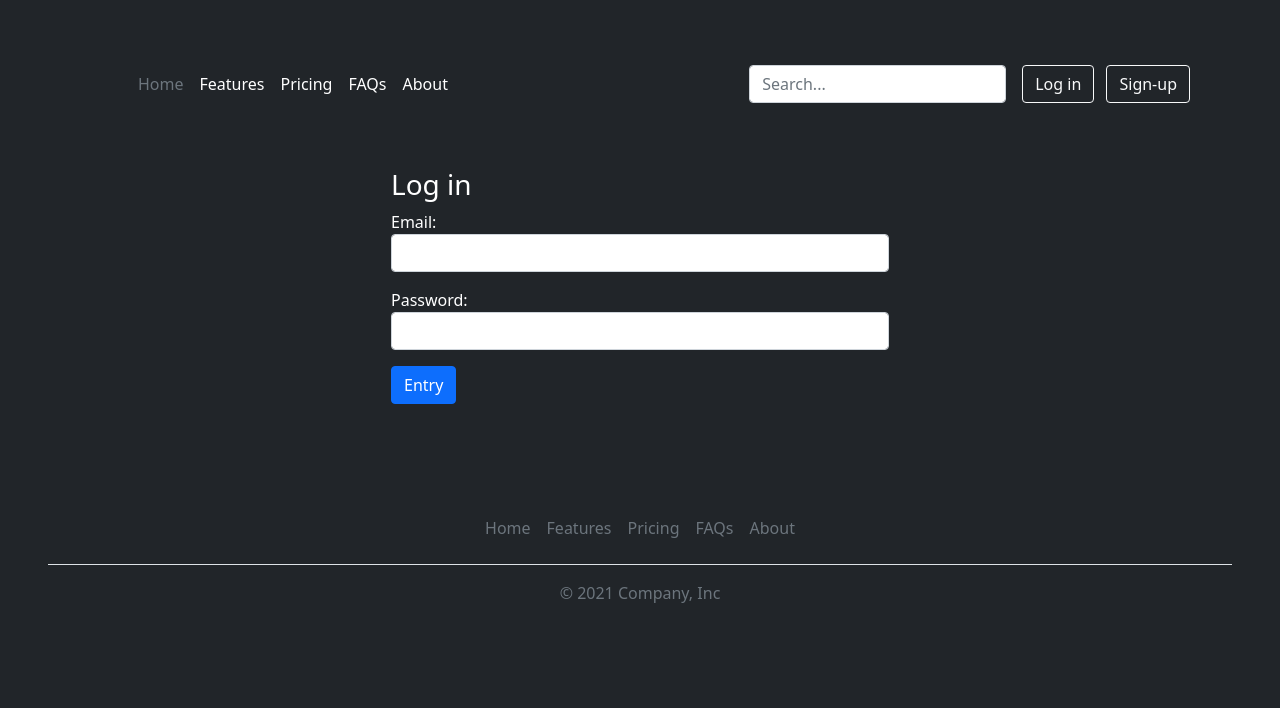
After one commit to EvgMZ/Drf_test, a Django app: page /accounts/login in a window 1280 px wide. The commit adds this page. Shown: the top 708 px of the page. Run offline with Django 3.2, Linux system fonts and the light colour scheme.

Commit message:
add register user, change settings

```diff
--- a/src/accounts/forms.py
+++ b/src/accounts/forms.py
@@ -1,6 +1,7 @@
 from django import forms
 from django.contrib.auth import authenticate, get_user_model
-
+from django.contrib.auth.hashers import check_password
+from django.forms import fields
 
 User = get_user_model()
 
@@ -14,11 +15,39 @@ class UserLoginForm(forms.Form):
     )
 
     def clean(self, *args, **kwargs):
-        email = self.cleaned_data.get('email')
-        password = self.cleaned_data.get('password')
+        email = self.cleaned_data.get('email').strip()
+        password = self.cleaned_data.get('password').strip()
         if email and password:
             qs = User.objects.filter(email=email)
             if not qs.exists():
                 raise forms.ValidationError('User is not find')
+            if not check_password(password, qs[0].password):
+                raise forms.ValidationError('Password wrong')
+            user = authenticate(email=email, password=password)
+            if not user:
+                raise forms.ValidationError('Accounts is not active')
+        return super(UserLoginForm, self).clean(*args, **kwargs)
 
-            user = authenticate(email=email, password=password)
+
+class UserRegistraionForm(forms.ModelForm):
+    email = forms.CharField(
+        widget=forms.EmailInput(attrs={'class': 'form-control'})
+    )
+    password = forms.CharField(
+        label='Write password',
+        widget=forms.PasswordInput(attrs={'class': 'form-control'})
+    )
+    password2 = forms.CharField(
+        label='Password again:)',
+        widget=forms.PasswordInput(attrs={'class': 'form-control'})
+    )
+
+    class Meta:
+        model = User
+        fields = ('email', )
+
+    def clean_password2(self):
+        data = self.cleaned_data
+        if data['password'] != data['password2']:
+            raise forms.ValidationError('Password not equals')
+        return data['password2']
--- /dev/null
+++ b/src/accounts/templates/accounts/login.html
@@ -0,0 +1,20 @@
+{% extends "scraping/base.html" %}
+{% block content %}
+
+<div class="p-4 p-md-5 mb-4">
+<div class ='container'>
+  <div class="list-group mb-3">
+    <div class="col-md-6 mx-auto">
+        <h3>Log in</h3>
+      <form method="POST", action="">{% csrf_token %}
+        <div class="form-group">
+          {{ form.as_p }}
+        </div>
+          <button type="submit" class="btn btn-primary">Entry</button>
+        </div>
+      </form>
+    </div>
+  </div>
+</div>
+
+{% endblock %}
--- /dev/null
+++ b/src/accounts/urls.py
@@ -0,0 +1,7 @@
+from django.urls import path
+from . import views
+urlpatterns = [
+    path('register', views.register_view, name='register'),
+    path('login', views.login_view, name='login'),
+    path('logout', views.logout_view, name='logout')
+]
--- a/src/accounts/views.py
+++ b/src/accounts/views.py
@@ -1,3 +1,40 @@
-from django.shortcuts import render
+from django.shortcuts import redirect, render
+from django.contrib.auth import authenticate, login, logout
 
-# Create your views here.
+
+from .forms import UserLoginForm, UserRegistraionForm
+
+
+def login_view(request):
+    form = UserLoginForm(request.POST or None)
+    if form.is_valid():
+        data = form.cleaned_data
+        email = data.get('email')
+        password = data.get('password')
+        user = authenticate(request, email=email, password=password)
+        login(request, user)
+        return redirect('home_page')
+    return render(request, 'accounts/login.html', {'form': form})
+
+
+def logout_view(request):
+    logout(request)
+    return redirect('home_page')
+
+
+def register_view(request):
+    form = UserRegistraionForm(request.POST or None)
+    if form.is_valid():
+        new_user = form.save(commit=False)
+        new_user.set_password(form.cleaned_data['password'])
+        new_user.save()
+        return render(
+            request,
+            'accounts/register_done.html',
+            {'new_user': new_user}
+        )
+    return render(
+        request,
+        'accounts/register.html',
+        {'form': form}
+    )
--- a/src/drf_django_scrapping/urls.py
+++ b/src/drf_django_scrapping/urls.py
@@ -4,6 +4,7 @@ from django.urls import path, include
 
 urlpatterns = [
     path('admin/', admin.site.urls),
+    path('accounts/', include('accounts.urls')),
     path('', include('scrapping.urls'))
 
 ]
--- a/src/scrapping/templates/scraping/includes/nav.html
+++ b/src/templates/scraping/includes/nav.html
@@ -18,8 +18,17 @@
       </form>
 
       <div class="text-end">
-        <button type="button" class="btn btn-outline-light me-2">Login</button>
-        <button type="button" class="btn btn-warning">Sign-up</button>
+      {% if user.is_authenticated %}
+
+      <!--<button type="button" class="btn btn-outline-light me-2" ></button> -->
+      <a href="{%url 'logout' %}" class="btn btn-outline-light me-2 ">Log out</a>
+      {% else %}
+      <a href="{%url 'login' %}" class="btn btn-outline-light me-2 ">Log in</a>
+      <!--<button type="button" class="btn btn-outline-light me-2"><a >Log in</a></button> -->
+      <a href="{%url 'register' %}" class="btn btn-outline-light me-2 ">Sign-up</a>
+      <!--<button type="button" class="btn btn-outline-light me-2">Sign-up</button>-->
+      {% endif %}
+
       </div>
     </div>
   </div>
```
Also changed, not shown: src/accounts/templates/accounts/register.html (added, +20 -0 lines), src/accounts/templates/accounts/register_done.html (added, +13 -0 lines), src/drf_django_scrapping/settings.py (+4 -4 lines), src/db.sqlite3, src/templates/scraping/base.html (renamed from src/scrapping/templates/scraping/base.html), src/templates/scraping/includes/footer.html (renamed from src/scrapping/templates/scraping/includes/footer.html), src/templates/scraping/index.html (renamed from src/scrapping/templates/scraping/index.html), src/templates/scraping/list.html (renamed from src/scrapping/templates/scraping/list.html).
